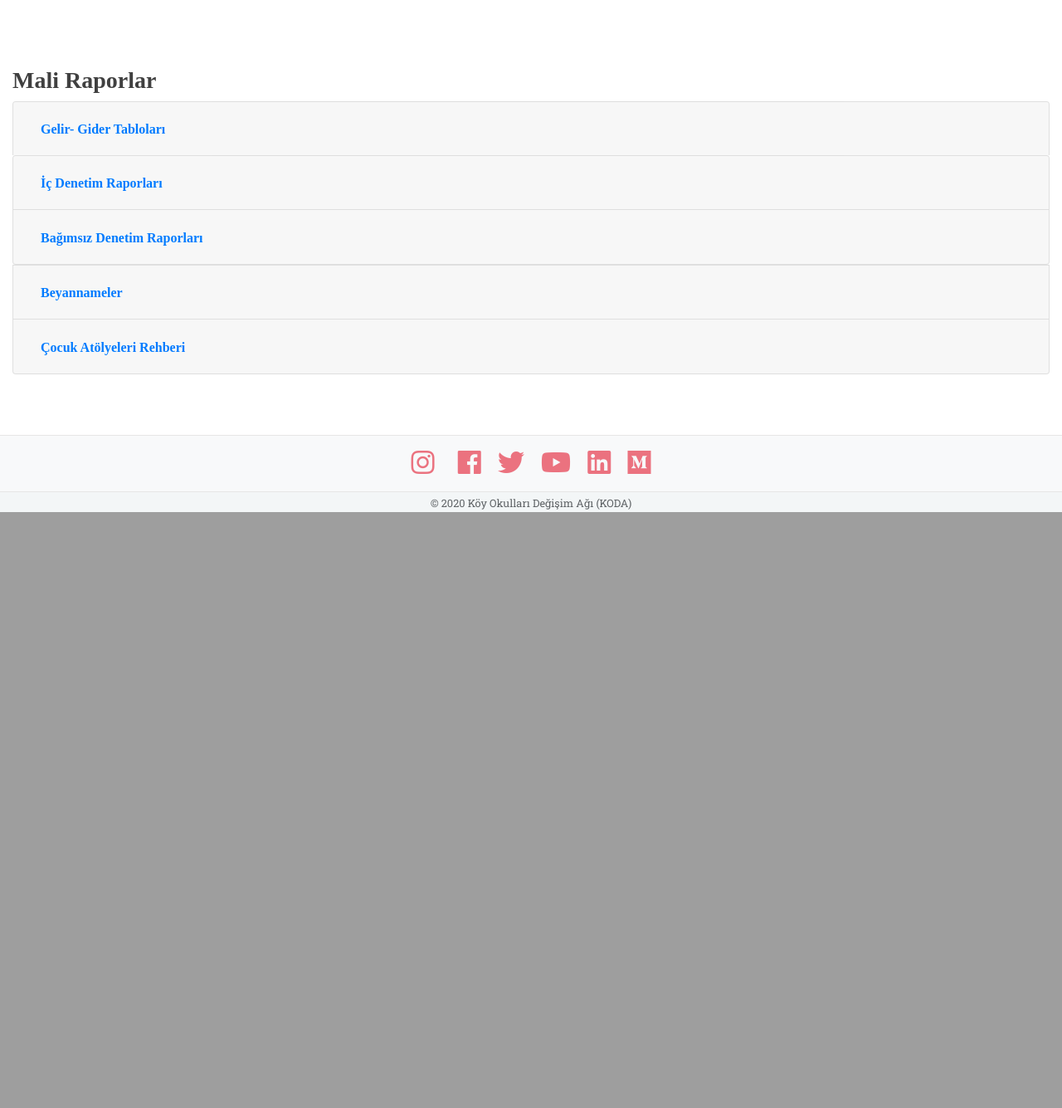
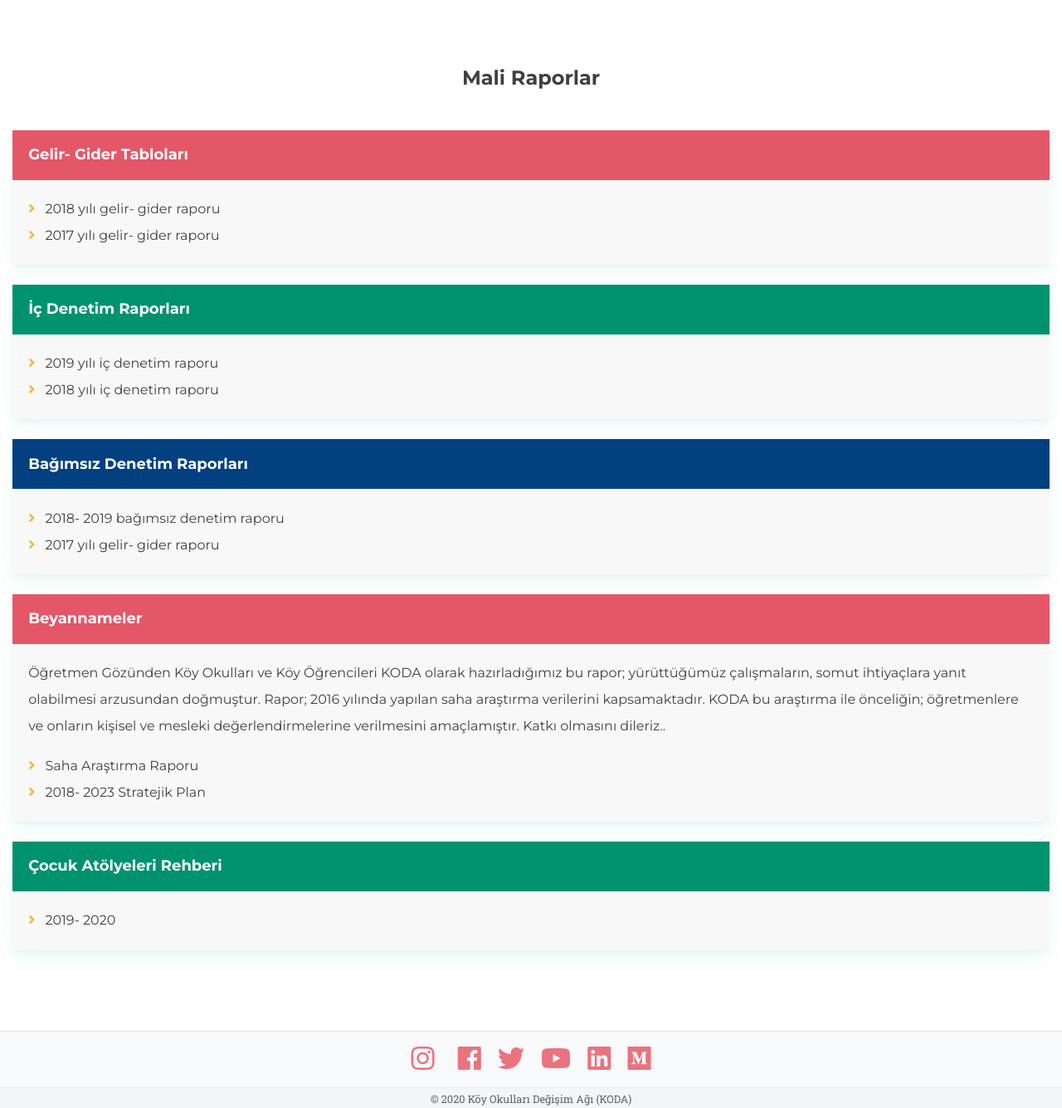
Before and after one commit to Soyluarda/KODA-, a Django app: page /koda-raporlari/ in a window 1280 px wide. Shown: the part 700-2035 px from the top of the page at 83% size. Before the commit the page ends 1317 px from the top, so only its background shows below. Run offline with Django 3.2, Linux system fonts and the light colour scheme; some libraries are stand-ins or nearby versions; some web fonts are replaced.

Commit message:
koda raporları page was done

```diff
--- a/coaching/templates/koda_raporlari.html
+++ b/coaching/templates/koda_raporlari.html
@@ -1,110 +1,139 @@
 {% extends 'base.html' %}
 {% load static %}
 {% block head %}
+<style>
+  .card-shadow-green {
+    border-radius: 5px;
+    background: rgb(242, 242, 242, .5);
+    -webkit-box-shadow: 0 0.46875rem 2.1875rem rgba(28, 202, 167, .03), 0 0.9375rem 1.40625rem rgba(28, 202, 167, .03), 0 0.25rem 0.53125rem rgba(28, 202, 167, .05), 0 0.125rem 0.1875rem rgba(28, 202, 167, .03);
+    box-shadow: 0 0.46875rem 2.1875rem rgba(28, 202, 167, .03), 0 0.9375rem 1.40625rem rgba(28, 202, 167, .03), 0 0.25rem 0.53125rem rgba(28, 202, 167, .05), 0 0.125rem 0.1875rem rgba(28, 202, 167, .03);
+  }
+
+  .card-shadow-green:hover {
+    -webkit-box-shadow: 0 0.8rem 4rem rgba(179, 179, 179, .2), 0 1.8rem 2.8rem rgba(179, 179, 179, .2), 0 0.5rem 1rem rgba(179, 179, 179, .2), 0 0.25rem 0.3rem rgba(179, 179, 179, .2);
+    box-shadow: 0 0.8rem 4rem rgba(179, 179, 179, .2), 0 1.8rem 2.8rem rgba(179, 179, 179, .2), 0 0.5rem 1rem rgba(179, 179, 179, .2), 0 0.25rem 0.3rem rgba(28, 202, 167, .2);
+  }
+
+  .card-title-content,
+  .card-body-content {
+    padding: 1.2rem;
+  }
+
+  .card-title-content h6 {
+    font-size: 18px;
+    color: white;
+  }
+
+  .card-body-content div {
+    font-size: 16px;
+  }
+
+  .card-body-content i {
+    color: #fab537;
+  }
+
+  .card-body-content a {
+    color: #404040;
+  }
+</style>
 {% endblock %}
 
 {% block body %}
 
 <section class="page-section">
   <div class="container">
-
-            <h2 class="h-size bluer hinty">Mali Raporlar</h2>
-            <div class="accordion" id="accordionExample">
-  <div class="card">
-    <div class="card-header" id="headingZero">
-      <h2 class="mb-0">
-        <button class="btn btn-link hinty bluer n-size" type="button" data-toggle="collapse" data-target="#collapseZero" aria-expanded="true" aria-controls="collapseZero">
-            Gelir- Gider Tabloları
-        </button>
-      </h2>
+    <h4 class="mb-5 text-center">Mali Raporlar</h4>
+    <div class="row intro-card-row">
+      <div class="col-md-12 mb-4">
+        <div class="card-shadow-green h-100">
+          <div class="card-title-content" style="background-color:#e45769; ">
+            <h6 class="mb-0">Gelir- Gider Tabloları</h6>
           </div>
-
-    <div id="collapseZero" class="collapse" aria-labelledby="headingZero" data-parent="#accordionExample">
-      <div class="card-body">
-
-
-           <p> <a href="{% static 'koda_gelir_gider_2017.pdf' %}" class="monty n-size" style="color:#e55869 !important; font-weight: normal;"target="_blank"> 2017 yılı gelir- gider raporu </a> </p>
-
-            <p> <a href="{% static 'koda_gelir_gider_2018.pdf' %}" class="monty n-size" style="color:#e55869 !important; font-weight: normal;" target="_blank"> 2018 yılı gelir- gider raporu </a></p>
+          <div class="card-body-content" style="line-height: 2;">
+            <div>
+              <i class="fas fa-angle-right mr-2"></i><a href="{% static 'koda_gelir_gider_2018.pdf' %}" target="_blank">
+                2018 yılı gelir- gider raporu </a>
             </div>
-    </div>
-  </div>
-
-
-  <div class="accordion" id="accordionExample">
-  <div class="card">
-    <div class="card-header" id="headingOne">
-      <h2 class="mb-0">
-        <button class="btn btn-link hinty bluer n-size" type="button" data-toggle="collapse" data-target="#collapseOne" aria-expanded="true" aria-controls="collapseOne">
-           İç Denetim Raporları
-        </button>
-      </h2>
-    </div>
-
-    <div id="collapseOne" class="collapse" aria-labelledby="headingOne" data-parent="#accordionExample">
-      <div class="card-body">
-
-
-           <p> <a href="{% static 'koda_ic_denetim_2018.pdf' %}" class="monty n-size" style="color:#e55869 !important; font-weight: normal;" target="_blank"> 2018 yılı iç denetim raporu </a> </p>
-
-            <p> <a href="{% static 'koda_ic_denetim_2019.pdf' %}" class="monty n-size" style="color:#e55869 !important; font-weight: normal;"  target="_blank"> 2019 yılı iç denetim raporu </a></p>
-      </div>
-    </div>
-  </div>
-  <div class="card">
-    <div class="card-header" id="headingTwo">
-      <h2 class="mb-0">
-        <button class="btn btn-link collapsed hinty bluer n-size" type="button" data-toggle="collapse" data-target="#collapseTwo" aria-expanded="false" aria-controls="collapseTwo">
-          Bağımsız Denetim Raporları
-        </button>
-      </h2>
-    </div>
-    <div id="collapseTwo" class="collapse" aria-labelledby="headingTwo" data-parent="#accordionExample">
-      <div class="card-body">
-            <a href="{% static 'bagimsiz_ic_denetim.pdf' %}" style="color:#e55869 !important; font-weight: normal;"  class="monty n-size" target="_blank"> 2018- 2019 bağımsız denetim raporu </a>
+            <div>
+              <i class="fas fa-angle-right mr-2"></i><a href="{% static 'koda_gelir_gider_2017.pdf' %}" target="_blank">
+                2017 yılı gelir- gider raporu </a>
             </div>
           </div>
         </div>
       </div>
-              <div class="card">
-    <div class="card-header" id="headingFour">
-      <h2 class="mb-0">
-        <button class="btn btn-link collapsed hinty bluer n-size" type="button" data-toggle="collapse" data-target="#collapseFour" aria-expanded="false" aria-controls="collapseFour">
-            Beyannameler
-        </button>
-      </h2>
+      <div class="col-md-12 mb-4">
+        <div class="card-shadow-green h-100">
+          <div class="card-title-content" style="background-color:#00926e; ">
+            <h6 class="mb-0">İç Denetim Raporları</h6>
           </div>
-    <div id="collapseFour" class="collapse" aria-labelledby="headingFour" data-parent="#accordionExample">
-      <div class="card-body">
-            <p class="monty n-size bluer"> Öğretmen Gözünden Köy Okulları ve Köy Öğrencileri
-KODA olarak hazırladığımız bu rapor; yürüttüğümüz çalışmaların, somut ihtiyaçlara yanıt olabilmesi arzusundan doğmuştur. Rapor; 2016 yılında yapılan saha araştırma verilerini kapsamaktadır. KODA bu araştırma ile önceliğin; öğretmenlere ve onların kişisel ve mesleki değerlendirmelerine verilmesini amaçlamıştır. Katkı olmasını dileriz..
-</p><br>
-            <a href="{% static 'problemler_ve_cozum_onerileri.pdf' %}" class="monty n-size" style="color:#e55869 !important; font-weight: normal;" target="_blank"> Saha Araştırma Raporu </a>
-          <br> <br>
-          <a href="{% static '2018_2023_stratejik_plan.pdf' %}" style="color:#e55869 !important; font-weight: normal;" class="monty n-size" target="_blank"> 2018- 2023 Stratejik Plan </a>
-
+          <div class="card-body-content" style="line-height: 2;">
+            <div>
+              <i class="fas fa-angle-right mr-2"></i><a href="{% static 'koda_ic_denetim_2019.pdf' %}" target="_blank">
+                2019 yılı iç denetim raporu </a>
+            </div>
+            <div>
+              <i class="fas fa-angle-right mr-2"></i><a href="{% static 'koda_ic_denetim_2018.pdf' %}" target="_blank">
+                2018 yılı iç denetim raporu </a>
             </div>
           </div>
         </div>
-
-                  <div class="card">
-    <div class="card-header" id="headingSix">
-      <h2 class="mb-0">
-        <button class="btn btn-link collapsed hinty bluer n-size" type="button" data-toggle="collapse" data-target="#collapseSix" aria-expanded="false" aria-controls="collapseSix">
-            Çocuk Atölyeleri Rehberi
-        </button>
-      </h2>
       </div>
-    <div id="collapseSix" class="collapse" aria-labelledby="headingSix" data-parent="#accordionExample">
-      <div class="card-body">
-
-            <a href="{% static 'cocuk_atolyeleri_rehberi.pdf' %}" class="monty n-size" style="color:#e55869 !important; font-weight: normal;" target="_blank"> 2019- 2020 </a>
-
+      <div class="col-md-12 mb-4">
+        <div class="card-shadow-green h-100">
+          <div class="card-title-content" style="background-color:#034080; ">
+            <h6 class="mb-0">Bağımsız Denetim Raporları</h6>
+          </div>
+          <div class="card-body-content" style="line-height: 2;">
+            <div>
+              <i class="fas fa-angle-right mr-2"></i><a href="{% static 'bagimsiz_ic_denetim.pdf' %}" target="_blank">
+                2018- 2019 bağımsız denetim raporu </a>
+            </div>
+            <div>
+              <i class="fas fa-angle-right mr-2"></i><a href="{% static 'koda_gelir_gider_2017.pdf' %}" target="_blank">
+                2017 yılı gelir- gider raporu </a>
             </div>
           </div>
         </div>
-
-
+      </div>
+      <div class="col-md-12 mb-4">
+        <div class="card-shadow-green h-100">
+          <div class="card-title-content" style="background-color:#e45769; ">
+            <h6 class="mb-0">Beyannameler</h6>
+          </div>
+          <div class="card-body-content" style="line-height: 2;">
+            <div class="mb-3">
+              Öğretmen Gözünden Köy Okulları ve Köy Öğrencileri
+              KODA olarak hazırladığımız bu rapor; yürüttüğümüz çalışmaların, somut ihtiyaçlara yanıt olabilmesi
+              arzusundan doğmuştur. Rapor; 2016 yılında yapılan saha araştırma verilerini kapsamaktadır. KODA bu
+              araştırma ile önceliğin; öğretmenlere ve onların kişisel ve mesleki değerlendirmelerine verilmesini
+              amaçlamıştır. Katkı olmasını dileriz..
+            </div>
+            <div>
+              <i class="fas fa-angle-right mr-2"></i><a href="{% static 'problemler_ve_cozum_onerileri.pdf' %}"
+                target="_blank"> Saha Araştırma Raporu </a>
+            </div>
+            <div>
+              <i class="fas fa-angle-right mr-2"></i><a href="{% static '2018_2023_stratejik_plan.pdf' %}"
+                target="_blank"> 2018- 2023 Stratejik Plan </a>
+            </div>
+          </div>
+        </div>
+      </div>
+      <div class="col-md-12 mb-4">
+        <div class="card-shadow-green h-100">
+          <div class="card-title-content" style="background-color:#00926e; ">
+            <h6 class="mb-0">Çocuk Atölyeleri Rehberi</h6>
+          </div>
+          <div class="card-body-content" style="line-height: 2;">
+            <div>
+              <i class="fas fa-angle-right mr-2"></i><a href="{% static 'cocuk_atolyeleri_rehberi.pdf' %}"
+                target="_blank"> 2019- 2020 </a>
+            </div>
+          </div>
+        </div>
+      </div>
+    </div>
+  </div>
 </section>
 
 
```
Lines whose indentation alone changed are shown as unchanged.
